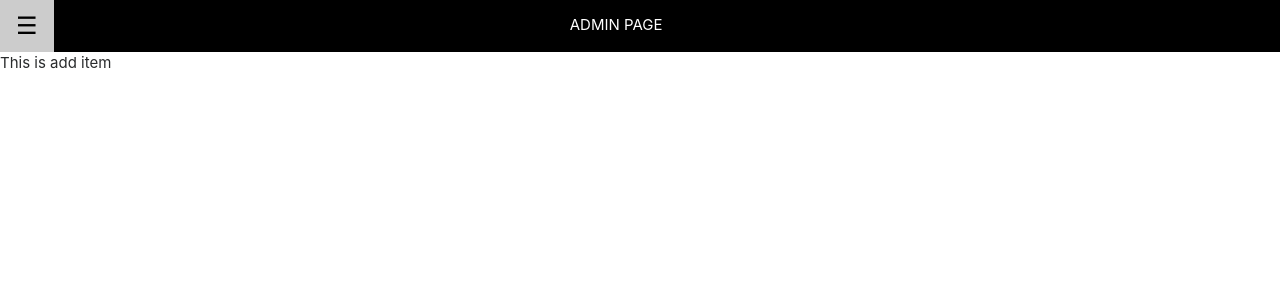
After one commit to V4run14/Restaurant, a Flask app: page /admin/menu/edit in a window 1280 px wide. The commit adds this page. Shown: the top 300 px of the page. Run offline with Flask 2, Linux system fonts and the light colour scheme; some libraries are stand-ins or nearby versions.

Commit message:
MENU CARDS

```diff
--- a/application.py
+++ b/application.py
@@ -56,7 +56,7 @@ def login():
         return redirect("/cust", code=307)
 
 
-@app.route("/register", methods=["POST"])
+@app.route("/register", methods=["GET","POST"])
 def register():
     return render_template("register.html")
 
@@ -79,13 +79,21 @@ def register1():
 
 @app.route("/admin/menu", methods=["POST"])
 def admin_menu():
-    return render_template("admin.html")
+    return render_template("admin_menu.html",menus=menus)
 
-@app.route("/admin/branch", methods=["POST"])
+@app.route("/admin/menu/edit", methods=["GET","POST"])
+def admin_menu_edit():
+    if request.method == "POST":
+        # take item id and process the query for deletion
+        return render_template("admin_menu.html",menus=menus)
+    else:
+        return render_template("admin_menu_additem.html")
+
+@app.route("/admin/branch", methods=["GET","POST"])
 def admin_branch():
     return render_template("admin.html")
 
-@app.route("/admin/order", methods=["POST"])
+@app.route("/admin/order", methods=["GET","POST"])
 def admin_order():
     return render_template("admin.html")
 
--- a/templates/admin.html
+++ b/templates/admin.html
@@ -1,22 +1,25 @@
-{% extends "layout.html" %}
+<!DOCTYPE html>
+  <html>
 
+  <head>
 
-{% block head %}
     <link rel="stylesheet" href="https://www.w3schools.com/w3css/4/w3.css">
     <link rel="stylesheet" href="https://maxcdn.bootstrapcdn.com/bootstrap/4.0.0-beta.3/css/bootstrap.min.css" integrity="sha384-Zug+QiDoJOrZ5t4lssLdxGhVrurbmBWopoEl+M6BdEfwnCJZtKxi1KgxUyJq13dy" crossorigin="anonymous">
+    {% block head %}
+
+    <title>{% block title %}{% endblock %}</title>
+
     {% endblock %}
+  </head>
 
-{% block title %}
-    Admin page
-{% endblock %}
+  <body>
 
-{% block body %}
     <div class="w3-sidebar w3-bar-block w3-card w3-animate-left" style="display:none" id="mySidebar">
       <button class="w3-bar-item w3-button w3-large"
       onclick="w3_close()">Close &times;</button>
-    <a href="/menuCard" class="w3-bar-item w3-button">MENU CARD</a>
-    <a href="#" class="w3-bar-item w3-button">ADD RES BRANCH</a>
-    <a href="#" class="w3-bar-item w3-button">ORDER INFO</a>
+      <a href="/admin/menu" class="w3-bar-item w3-button" onclick="w3_close()">MENU CARD</a>
+      <a href="/admin/branch" class="w3-bar-item w3-button" onclick="w3_close()">ADD RES BRANCH</a>
+      <a href="/admin/order" class="w3-bar-item w3-button" onclick="w3_close()">ORDER INFO</a>
     </div>
 
     <div id="main">
@@ -25,7 +28,8 @@
         <button id="openNav" class="w3-button w3-black w3-xlarge" onclick="w3_open()">&#9776;</button>
         <span id="text" style="margin-left: 40%;">ADMIN PAGE</span>
       </div>
-
+      {% block body %}
+      {% endblock %}
 
     </div>
 
@@ -44,4 +48,4 @@
       document.getElementById("openNav").style.display = "inline-block";
     }
     </script>
-{% endblock %}
+  </body>
--- /dev/null
+++ b/templates/admin_menu_additem.html
@@ -0,0 +1,14 @@
+{% extends "admin.html" %}
+
+{% block head %}
+
+{% block title %}
+{% endblock %}
+
+{% endblock %}
+
+{% block body %}
+<div>
+    This is add item
+</div>
+{% endblock %}
```
Also changed, not shown: templates/admin_menu.html (added, +41 -0 lines). Lines whose indentation alone changed are shown as unchanged.
